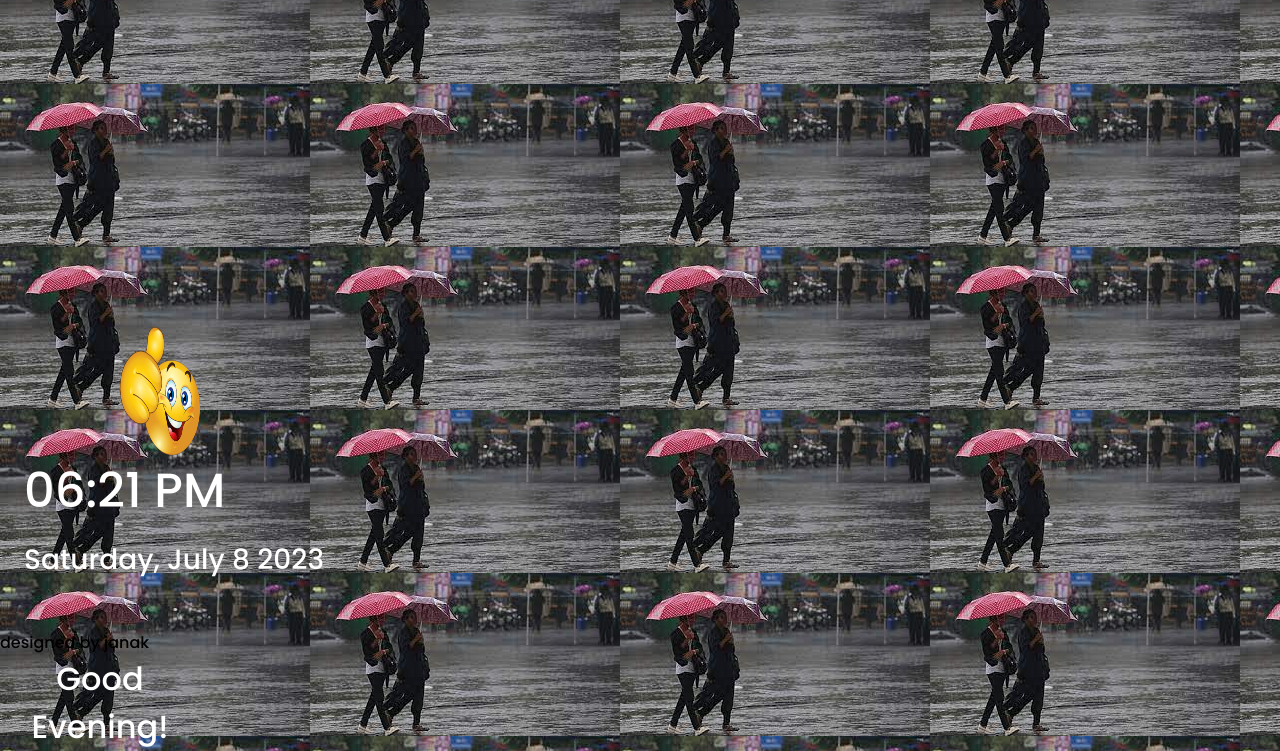
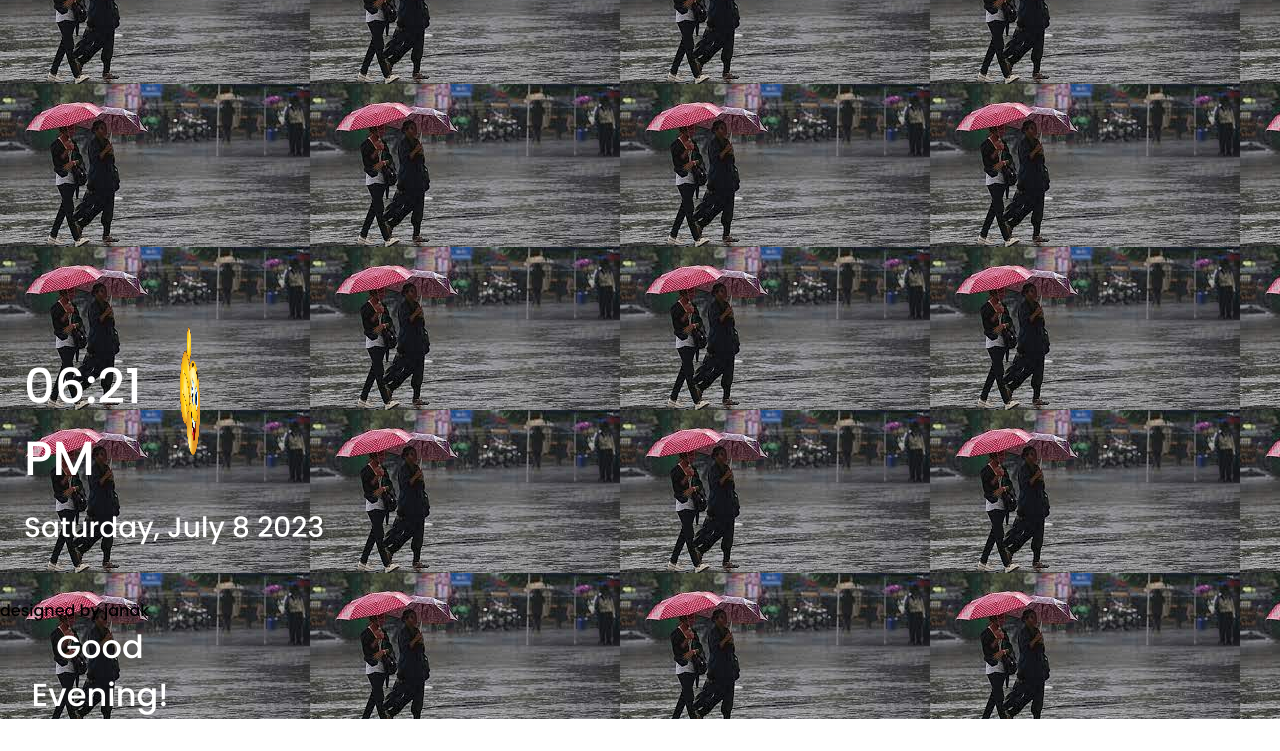
Before and after one commit to coolSaurav/SIMMU--a-weather-app, a plain HTML site: page index.htm in a window 1280 px wide. Shown: the part 568-1319 px from the top of the page. After the commit the page ends 1287 px from the top, so only its background shows below. Drawn offline with Linux system fonts and the light colour scheme.

Commit message:
Update index.htm

```diff
--- a/index.htm
+++ b/index.htm
@@ -15,7 +15,7 @@
     <font color="red" align="left" size="44" >SIMMU-   A WEATHER APP</font>
 
    <marquee  width="100%" direction="right" height="600px" >get to know about weather!</marquee>
-<img src="emoji.png" width="40%" height="20%" align="right">
+<img src="emoji.png" width="10%" height="20%" align="right">
     <div class="datetime">
         <div class="time"></div>
         <div class="date"></div>
```
